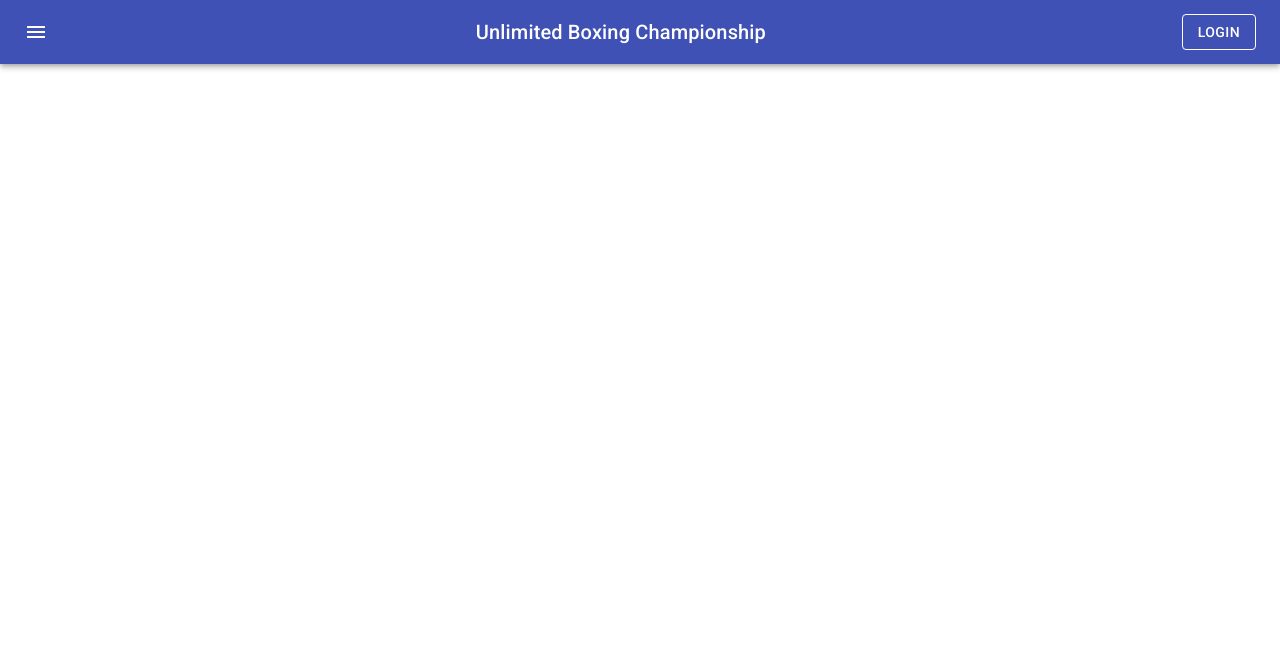
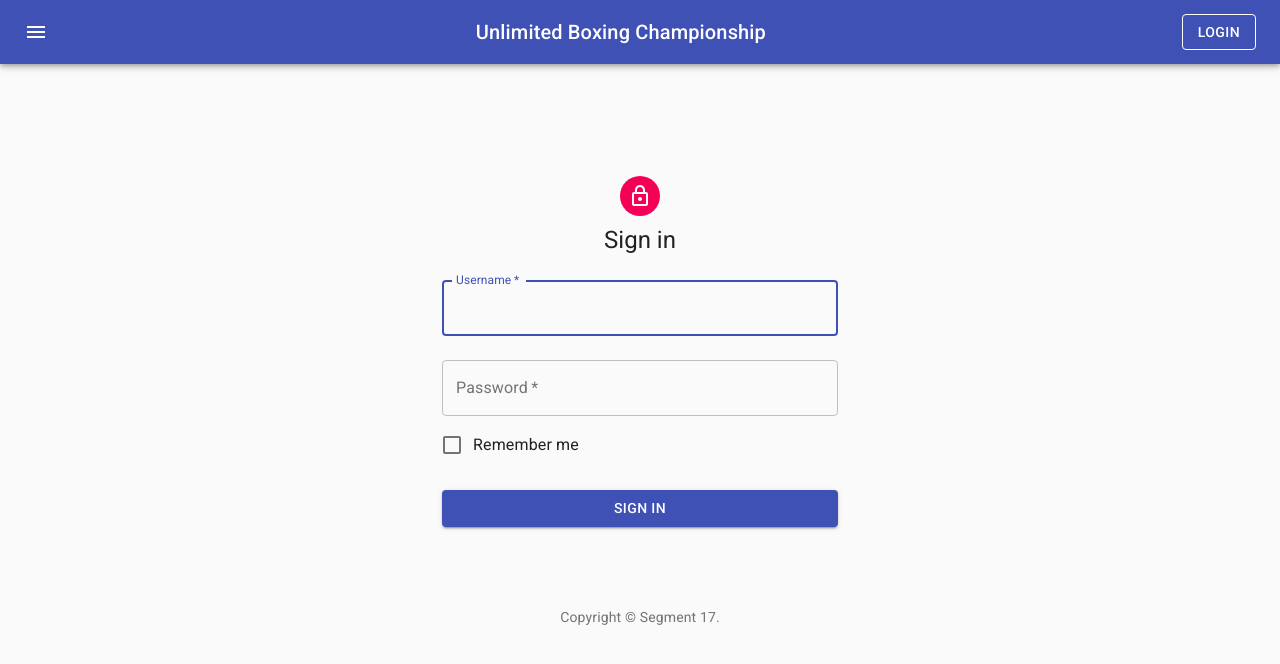
Before and after one commit to segment17/ubc-client, a React (Create React App) app in the folder ubc-client/: page /login in a window 1280 px wide. Shown: the top 664 px of the page. Built offline with nearby package versions, Linux system fonts and the light colour scheme.

Commit message:
Login page is added.

```diff
--- a/ubc-client/package.json
+++ b/ubc-client/package.json
@@ -3,17 +3,17 @@
   "version": "0.1.0",
   "private": true,
   "dependencies": {
-	"@date-io/date-fns": "1.3.13",
-	"@material-ui/pickers": "^3.2.10",
+    "@date-io/date-fns": "1.3.13",
     "@material-ui/core": "^4.11.3",
     "@material-ui/data-grid": "*",
     "@material-ui/icons": "^4.11.2",
+    "@material-ui/pickers": "^3.2.10",
     "@material-ui/x-grid": "*",
     "@material-ui/x-grid-data-generator": "*",
     "@testing-library/jest-dom": "^5.11.4",
     "@testing-library/react": "^11.1.0",
     "@testing-library/user-event": "^12.1.10",
-	"date-fns": "^2.16.1",
+    "date-fns": "^2.16.1",
     "history": "^4.10.1",
     "react": "^17.0.2",
     "react-dom": "^17.0.2",
--- /dev/null
+++ b/ubc-client/src/components/common/NotFound.jsx
@@ -0,0 +1,12 @@
+import React from 'react';
+
+
+
+export default function NotFound() {
+    return (
+        <div>
+            <h1>404</h1>
+            <h2>Page Not Found</h2>
+        </div>
+    )
+}
--- a/ubc-client/src/components/common/Routes.jsx
+++ b/ubc-client/src/components/common/Routes.jsx
@@ -5,6 +5,9 @@ import Grid from "@material-ui/core/Grid";
 import Topbar from "./Topbar";
 import HomePage from "../homepage/HomePage";
 import BoxerDetails from "../boxers/BoxerDetails";
+import NotFound from './NotFound';
+import Login from '../login/Login';
+
 
 function Routes(props) {
     const history = createBrowserHistory();
@@ -18,8 +21,8 @@ function Routes(props) {
                     <Switch>
                         <Route exact path="/" component={HomePage} />
                         <Route exact path="/boxers/:id" component={BoxerDetails} />
-            {/* <Route exact path="/boxers/new" component={CreateBoxer} />
-                <Route exact path="/matches/new" component={CreateMatch} /> */}
+                        <Route exact path="/login" component={Login} />
+                        <Route exact path="*" component={NotFound} />
                     </Switch>
                 </BrowserRouter>
             </Grid>
--- a/ubc-client/src/components/common/Topbar.jsx
+++ b/ubc-client/src/components/common/Topbar.jsx
@@ -9,7 +9,7 @@ import TextField from "@material-ui/core/TextField";
 import Grid from "@material-ui/core/Grid";
 import AccountCircle from "@material-ui/icons/AccountCircle";
 
-function Topbar() {
+function Topbar(props) {
     return (
         <AppBar position="static">
             <Toolbar
@@ -24,7 +24,7 @@ function Topbar() {
                 </IconButton>
                 <Typography variant="h6">Unlimited Boxing Championship</Typography>
                 <div>
-          <Button color="inherit" variant="outlined">
+                    <Button color="inherit" variant="outlined" onClick={() => window.location = '/login'}>
                         Login
           </Button>
                 </div>
--- a/ubc-client/src/components/login/Login.jsx
+++ b/ubc-client/src/components/login/Login.jsx
@@ -0,0 +1,105 @@
+import React from 'react';
+import Avatar from '@material-ui/core/Avatar';
+import Button from '@material-ui/core/Button';
+import CssBaseline from '@material-ui/core/CssBaseline';
+import TextField from '@material-ui/core/TextField';
+import FormControlLabel from '@material-ui/core/FormControlLabel';
+import Checkbox from '@material-ui/core/Checkbox';
+import Link from '@material-ui/core/Link';
+import Grid from '@material-ui/core/Grid';
+import Box from '@material-ui/core/Box';
+import LockOutlinedIcon from '@material-ui/icons/LockOutlined';
+import Typography from '@material-ui/core/Typography';
+import { makeStyles } from '@material-ui/core/styles';
+import Container from '@material-ui/core/Container';
+
+function Copyright() {
+    return (
+        <Typography variant="body2" color="textSecondary" align="center">
+            {'Copyright © '}
+            <Link color="inherit" href="https://material-ui.com/">
+                Segment
+      </Link>{' '}
+            17
+            {'.'}
+        </Typography>
+    );
+}
+
+const useStyles = makeStyles((theme) => ({
+    paper: {
+        marginTop: theme.spacing(8),
+        display: 'flex',
+        flexDirection: 'column',
+        alignItems: 'center',
+    },
+    avatar: {
+        margin: theme.spacing(1),
+        backgroundColor: theme.palette.secondary.main,
+    },
+    form: {
+        width: '100%', // Fix IE 11 issue.
+        marginTop: theme.spacing(1),
+    },
+    submit: {
+        margin: theme.spacing(3, 0, 2),
+    },
+}));
+
+export default function SignIn() {
+    const classes = useStyles();
+
+    return (
+        <Container component="main" maxWidth="xs">
+            <CssBaseline />
+            <div className={classes.paper}>
+                <Avatar className={classes.avatar}>
+                    <LockOutlinedIcon />
+                </Avatar>
+                <Typography component="h1" variant="h5">
+                    Sign in
+        </Typography>
+                <form className={classes.form} noValidate>
+                    <TextField
+                        variant="outlined"
+                        margin="normal"
+                        required
+                        fullWidth
+                        id="username"
+                        label="Username"
+                        name="username"
+                        autoComplete="username"
+                        autoFocus
+                    />
+                    <TextField
+                        variant="outlined"
+                        margin="normal"
+                        required
+                        fullWidth
+                        name="password"
+                        label="Password"
+                        type="password"
+                        id="password"
+                        autoComplete="current-password"
+                    />
+                    <FormControlLabel
+                        control={<Checkbox value="remember" color="primary" />}
+                        label="Remember me"
+                    />
+                    <Button
+                        type="submit"
+                        fullWidth
+                        variant="contained"
+                        color="primary"
+                        className={classes.submit}
+                    >
+                        Sign In
+                    </Button>
+                </form>
+            </div>
+            <Box mt={8}>
+                <Copyright />
+            </Box>
+        </Container>
+    );
+}
--- a/ubc-client/src/components/matches/AllMatches.jsx
+++ b/ubc-client/src/components/matches/AllMatches.jsx
@@ -4,13 +4,13 @@ import { Grid } from '@material-ui/core';
 
 const MAX_ROW_LENGTH = 500;
 
-export default function AllMatches({CreateButton}) {
+export default function AllMatches({ CreateButton }) {
     return (
         <div style={{ height: 700, width: '100%' }}>
             <hr />
             <Grid container justify="space-between">
                 <h4>All Matches</h4>
-				<CreateButton/>
+                <CreateButton style={{ marginBottom: '0.3rem' }} />
             </Grid>
             <hr />
             <DataGrid
```
Also changed, not shown: ubc-client/src/components/boxers/CreateBoxer.jsx (added, +70 -0 lines), 2 other files (tests, documents, lock files or other folders). Lines whose indentation alone changed are shown as unchanged.
